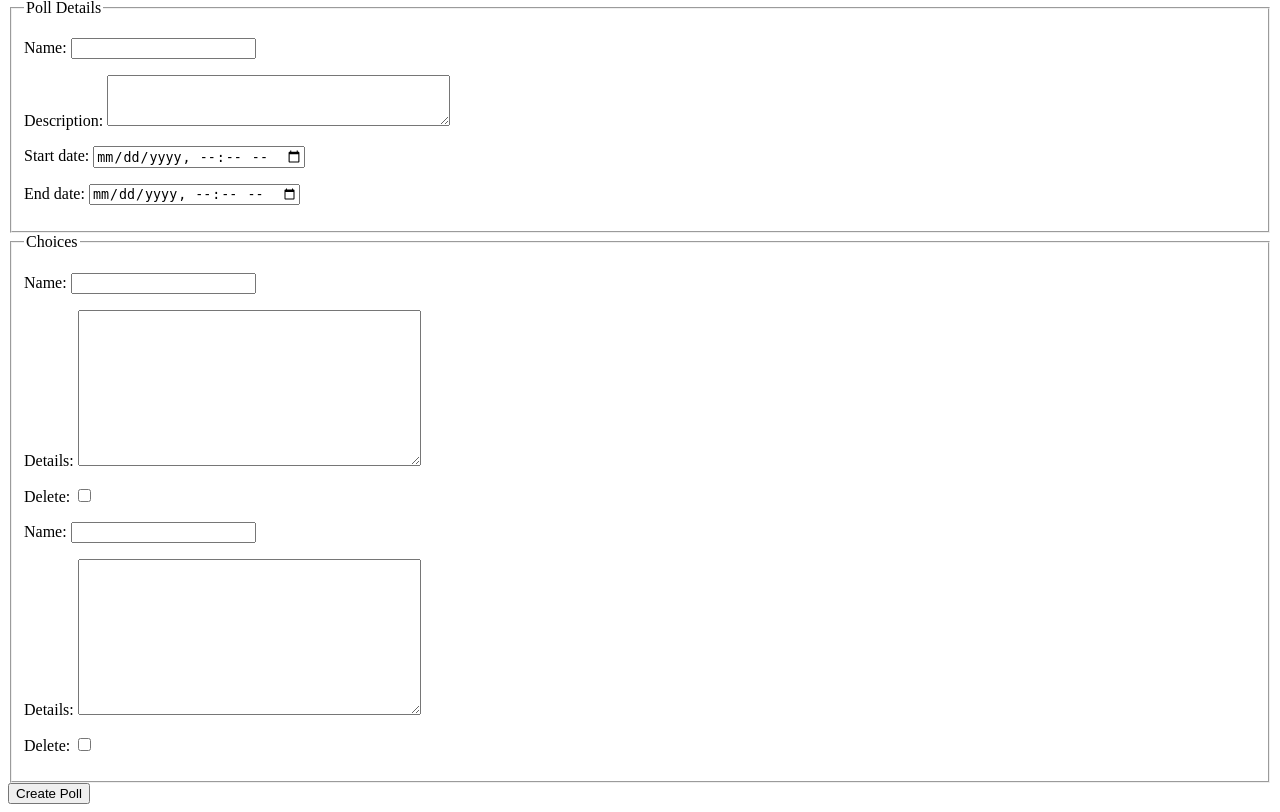
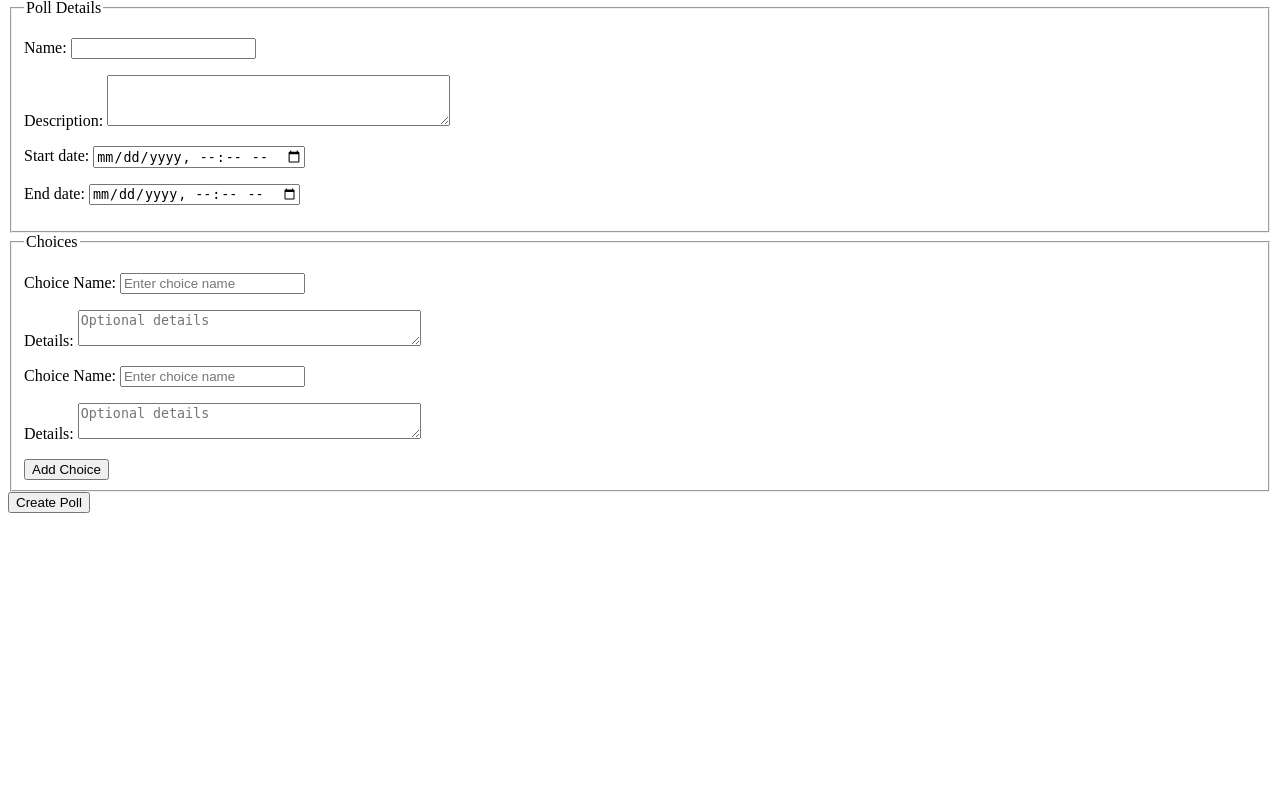
Before and after one commit to mikolajed/CommPolls, a Django app: page /polls/create/ in a window 1280 px wide. Shown: the part 115-927 px from the top of the page. After the commit the page ends 628 px from the top, so only its background shows below. Run offline with Django 4.2, Linux system fonts and the light colour scheme; the visitor is signed in with stand-in values (Sample User, id 1).

Commit message:
Update creating a poll

```diff
--- a/comm_polls/forms.py
+++ b/comm_polls/forms.py
@@ -56,7 +56,45 @@ class PollForm(forms.ModelForm):
             'end_date': forms.DateTimeInput(attrs={'type': 'datetime-local'}),
         }
 
+class ChoiceForm(forms.ModelForm):
+    name = forms.CharField(
+        label='Choice Name',
+        widget=forms.TextInput(attrs={'placeholder': 'Enter choice name'}),
+        required=True
+    )
+    details = forms.CharField(
+        label='Details',
+        widget=forms.Textarea(attrs={'rows': 2, 'placeholder': 'Optional details'}),
+        required=False
+    )
+
+    class Meta:
+        model = Choice
+        fields = ['name', 'details']
+
+class BaseChoiceFormSet(forms.BaseInlineFormSet):
+    def clean(self):
+        super().clean()
+        if any(self.errors):
+            return
+
+        filled_forms = 0
+        for form in self.forms:
+            if form.cleaned_data and not form.cleaned_data.get('DELETE', False):
+                if form.cleaned_data.get('name'):
+                    filled_forms += 1
+
+        if filled_forms < 2:
+            raise forms.ValidationError('You must provide at least two choices with a name.')
+
 # Inline formset for choices related to a poll
 ChoiceFormSet = inlineformset_factory(
-    Poll, Choice, fields=('name', 'details'), extra=2, can_delete=True
+    Poll,
+    Choice,
+    form=ChoiceForm,
+    formset=BaseChoiceFormSet,
+    extra=0,
+    min_num=2,
+    validate_min=True,
+    can_delete=False
 )
--- a/comm_polls/templates/comm_polls/create_poll.html
+++ b/comm_polls/templates/comm_polls/create_poll.html
@@ -31,12 +31,97 @@
         <fieldset>
             <legend>Choices</legend>
             {{ choice_formset.management_form }}
-            {% for form in choice_formset %}
-                {{ form.as_p }}
-            {% endfor %}
+            <div id="choice-form-list">
+                {% for form in choice_formset.forms %}
+                    <div class="choice-form">
+                        {{ form.as_p }}
+                        <button type="button" class="remove-choice-form">Remove</button>
+                    </div>
+                {% endfor %}
+            </div>
+            <button type="button" id="add-choice-form">Add Choice</button>
         </fieldset>
 
         <button type="submit">Create Poll</button>
     </form>
+
+    <template id="choice-form-template">
+        <div class="choice-form">
+            {{ choice_formset.empty_form.as_p }}
+            <button type="button" class="remove-choice-form">Remove</button>
+        </div>
+    </template>
+
+    <script>
+    document.addEventListener('DOMContentLoaded', () => {
+        const addChoiceBtn = document.getElementById('add-choice-form');
+        const formList = document.getElementById('choice-form-list');
+        const formTemplate = document.getElementById('choice-form-template');
+        const totalFormsInput = document.querySelector('input[name$="TOTAL_FORMS"]');
+        const formsetPrefix = totalFormsInput.name.split('-')[0];
+        const mainForm = document.querySelector('form');
+
+        const updateRemoveButtons = () => {
+            const forms = formList.querySelectorAll('.choice-form');
+            const minForms = 2;
+            const canRemove = forms.length > minForms;
+            forms.forEach(form => {
+                const removeBtn = form.querySelector('.remove-choice-form');
+                if (removeBtn) {
+                    removeBtn.style.display = canRemove ? '' : 'none';
+                }
+            });
+        };
+
+        const reindexForms = () => {
+            const forms = formList.querySelectorAll('.choice-form');
+            forms.forEach((form, index) => {
+                const prefixRegex = new RegExp(`(${formsetPrefix}-\d+)`, 'g');
+                const replacement = `${formsetPrefix}-${index}`;
+                form.querySelectorAll('input, select, textarea, label').forEach(el => {
+                    if (el.name) el.name = el.name.replace(prefixRegex, replacement);
+                    if (el.id) el.id = el.id.replace(prefixRegex, replacement);
+                    if (el.htmlFor) el.htmlFor = el.htmlFor.replace(prefixRegex, replacement);
+                });
+            });
+        };
+
+        addChoiceBtn.addEventListener('click', () => {
+            const formNum = formList.querySelectorAll('.choice-form').length;
+            const newFormHtml = formTemplate.innerHTML.replace(/__prefix__/g, formNum);
+            const newFormDiv = document.createElement('div');
+            newFormDiv.innerHTML = newFormHtml;
+            formList.appendChild(newFormDiv.firstElementChild);
+            totalFormsInput.value = formNum + 1;
+            updateRemoveButtons();
+        });
+
+        formList.addEventListener('click', (e) => {
+            if (e.target.classList.contains('remove-choice-form')) {
+                e.target.closest('.choice-form').remove();
+                totalFormsInput.value = formList.querySelectorAll('.choice-form').length;
+                reindexForms();
+                updateRemoveButtons();
+            }
+        });
+
+        mainForm.addEventListener('submit', (e) => {
+            let filledForms = 0;
+            formList.querySelectorAll('.choice-form input[name$="-name"]').forEach(input => {
+                if (input.value.trim() !== '') {
+                    filledForms++;
+                }
+            });
+
+            if (filledForms < 2) {
+                e.preventDefault();
+                alert('You must provide at least two choices with a name.');
+            }
+        });
+
+        // Initial setup
+        updateRemoveButtons();
+    });
+    </script>
 </body>
 </html>
```
